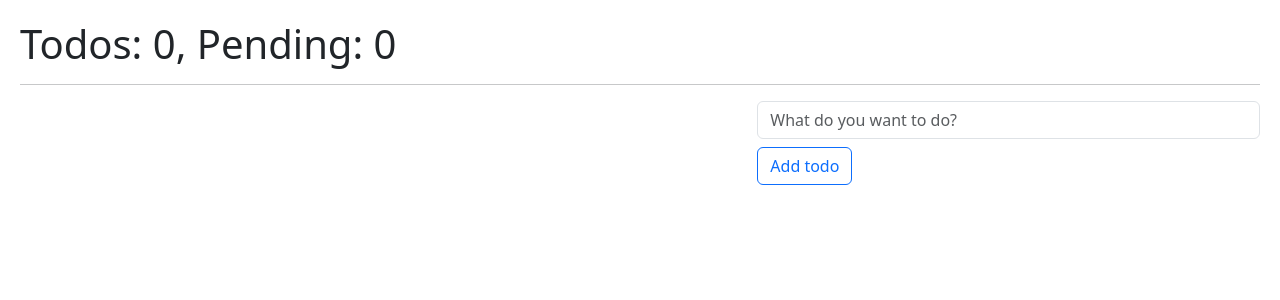
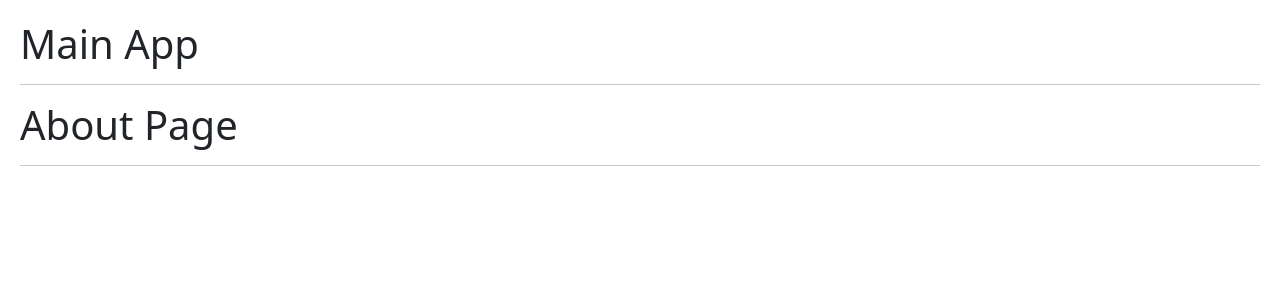
Before and after one commit to machelinos/react-udemy-ce-04-hooks-app, a React (Vite) app: page /about in a window 1280 px wide. Shown: the top 300 px of the page. Built offline with nearby package versions, Linux system fonts and the light colour scheme.

Commit message:
10 - useContext - Setup react router

```diff
--- a/package.json
+++ b/package.json
@@ -10,8 +10,12 @@
     "preview": "vite preview"
   },
   "dependencies": {
+    "localforage": "^1.10.0",
+    "match-sorter": "^6.3.1",
     "react": "^18.2.0",
-    "react-dom": "^18.2.0"
+    "react-dom": "^18.2.0",
+    "react-router-dom": "^6.13.0",
+    "sort-by": "^1.2.0"
   },
   "devDependencies": {
     "@types/react": "^18.0.37",
--- /dev/null
+++ b/src/10-useContext/AboutPage.jsx
@@ -0,0 +1,8 @@
+export const AboutPage = () => {
+  return (
+    <>
+      <h1>About Page</h1>
+      <hr />
+    </>
+  )
+}
--- /dev/null
+++ b/src/10-useContext/HomePage.jsx
@@ -0,0 +1,8 @@
+export const HomePage = () => {
+  return (
+    <>
+      <h1>Home Page</h1>
+      <hr />
+    </>
+  )
+}
--- /dev/null
+++ b/src/10-useContext/LoginPage.jsx
@@ -0,0 +1,8 @@
+export const LoginPage = () => {
+  return (
+    <>
+      <h1>Login Page</h1>
+      <hr />
+    </>
+  )
+}
--- /dev/null
+++ b/src/10-useContext/MainApp.jsx
@@ -0,0 +1,12 @@
+import { Outlet } from 'react-router-dom'
+
+export const MainApp = () => {
+  return (
+    <>
+      <h1>Main App</h1>
+      <hr />
+
+      <Outlet />
+    </>
+  )
+}
--- a/src/main.jsx
+++ b/src/main.jsx
@@ -1,9 +1,38 @@
 import ReactDOM from 'react-dom/client'
-import { TodoApp } from './09-useReducer/TodoApp'
+import { MainApp } from './10-useContext/MainApp'
+import { RouterProvider, createBrowserRouter } from 'react-router-dom'
 import './index.css'
+import { AboutPage } from './10-useContext/AboutPage'
+import { HomePage } from './10-useContext/Homepage'
+import { LoginPage } from './10-useContext/LoginPage'
+
+const router = createBrowserRouter([
+  {
+    path: '/',
+    element: <MainApp />,
+    children: [
+      {
+        path: '/',
+        element: <HomePage />,
+      },
+      {
+        path: '/about',
+        element: <AboutPage />,
+      },
+      {
+        path: '/login',
+        element: <LoginPage />,
+      },
+      {
+        path: '/*',
+        element: <LoginPage />,
+      },
+    ],
+  },
+])
 
 ReactDOM.createRoot(document.getElementById('root')).render(
   //<React.StrictMode>
-  <TodoApp />,
+  <RouterProvider router={router} />,
   //</React.StrictMode>,
 )
```
Also changed, not shown: 1 other file (tests, documents, lock files or other folders).
